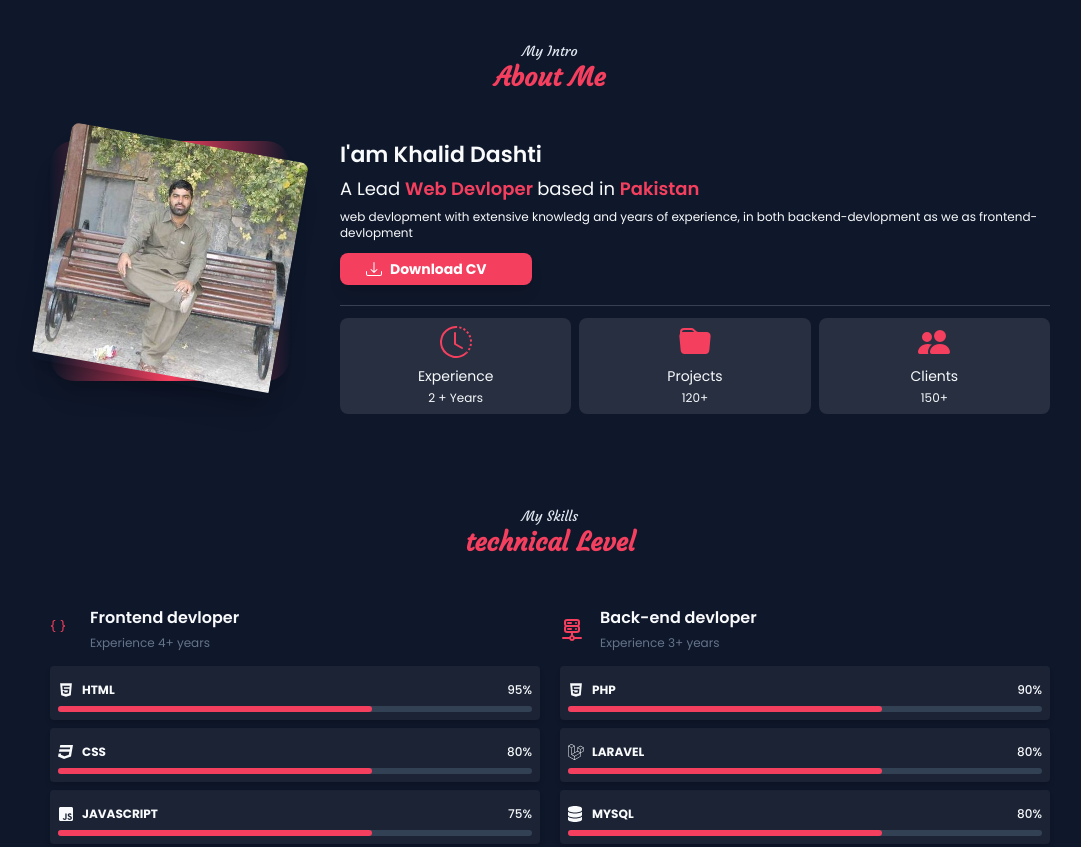
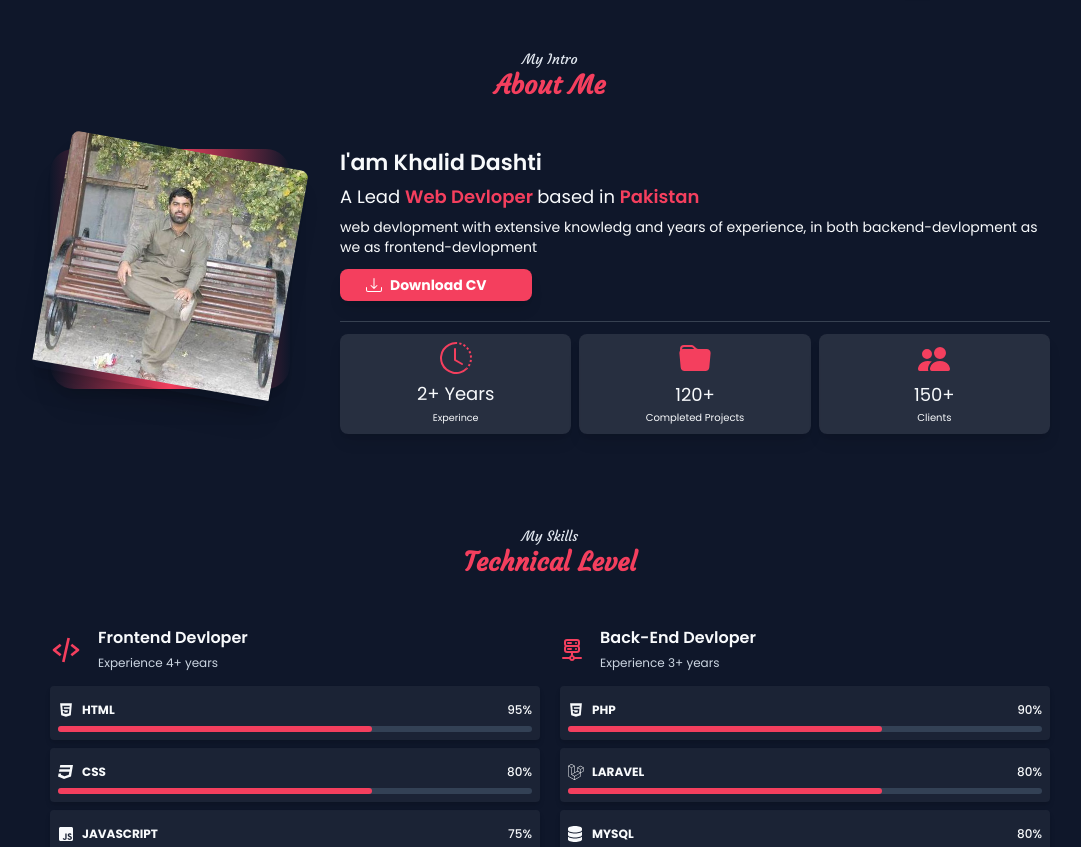
Before and after one commit to talhahjan/portfolio, a website: page index.html in a window 1280 px wide. Shown: the part 263-1110 px from the top of the page, without its empty margins (90-1171 px from the left). Drawn offline with Linux system fonts and the light colour scheme.

Commit message:
home section improved

```diff
--- a/assets/js/custom-script.js
+++ b/assets/js/custom-script.js
@@ -9,8 +9,7 @@ const navBar = document.querySelector("header nav"),
   darkModeQuery = matchMedia("(prefers-color-scheme: dark)"),
   skillsContent = document.getElementsByClassName("skill_content"),
   skillHeader = document.querySelectorAll(".skill_header"),
-  navLinks = document.querySelectorAll(".nav-link");
-console.log(navLinks);
+  navLinks = document.querySelectorAll("#nav-menu li a");
 
 navLinks.forEach((link) => {
   link.addEventListener("click", () => {
--- a/index.html
+++ b/index.html
@@ -41,7 +41,7 @@
               <li class="w-full px-5 md:px-0 md:w-auto">
                 <a
                   href="#home"
-                  class="flex p-2 items-center gap-4 w-full hover:bg-slate-400/10 md:hover:bg-inherit rounded-md border border-transparent hover:border-slate-600/10 md:border-none relative md:after:absolute md:after:left-2/5 md:after:right-2/4 md:after:bottom-1 md:after:h-0.5 md:after:w-0 md:after:hover:w-2/4 md:after:focus:w-2/4 md:after:duration-500 md:after:translate-x-2/4 md:after:translate-y-2/4 md:after:bg-pink-500/50 text-white md:text-inherit hover:text-slate-200 md:hover:text-inherit nav-link"
+                  class="flex p-2 items-center gap-4 w-full hover:bg-slate-400/10 md:hover:bg-inherit rounded-md border border-transparent hover:border-slate-600/10 md:border-none relative md:after:absolute md:after:left-2/5 md:after:right-2/4 md:after:bottom-1 md:after:h-0.5 md:after:w-0 md:after:hover:w-2/4 md:after:focus:w-2/4 md:after:duration-500 md:after:translate-x-2/4 md:after:translate-y-2/4 md:after:bg-pink-500/50 text-white md:text-inherit hover:text-slate-200 md:hover:text-inherit"
                 >
                   <span class="md:hidden inline-block">
                     <svg
@@ -63,7 +63,7 @@
               <li class="w-full px-5 md:px-0 md:w-auto">
                 <a
                   href="#about"
-                  class="flex p-2 items-center gap-4 w-full hover:bg-slate-400/10 md:hover:bg-inherit rounded-md border border-transparent hover:border-slate-600/10 md:border-none relative md:after:absolute md:after:left-2/5 md:after:right-2/4 md:after:bottom-1 md:after:h-0.5 md:after:w-0 md:after:hover:w-2/4 md:after:focus:w-2/4 md:after:duration-500 md:after:translate-x-2/4 md:after:translate-y-2/4 md:after:bg-pink-500/50 text-white md:text-inherit hover:text-slate-200 md:hover:text-inherit nav-link"
+                  class="flex p-2 items-center gap-4 w-full hover:bg-slate-400/10 md:hover:bg-inherit rounded-md border border-transparent hover:border-slate-600/10 md:border-none relative md:after:absolute md:after:left-2/5 md:after:right-2/4 md:after:bottom-1 md:after:h-0.5 md:after:w-0 md:after:hover:w-2/4 md:after:focus:w-2/4 md:after:duration-500 md:after:translate-x-2/4 md:after:translate-y-2/4 md:after:bg-pink-500/50 text-white md:text-inherit hover:text-slate-200 md:hover:text-inherit"
                 >
                   <span class="md:hidden inline-block">
                     <svg
@@ -85,7 +85,7 @@
               <li class="w-full px-5 md:px-0 md:w-auto">
                 <a
                   href="#skills"
-                  class="flex p-2 items-center gap-4 w-full hover:bg-slate-400/10 md:hover:bg-inherit rounded-md border border-transparent hover:border-slate-600/10 md:border-none relative md:after:absolute md:after:left-2/5 md:after:right-2/4 md:after:bottom-1 md:after:h-0.5 md:after:w-0 md:after:hover:w-2/4 md:after:focus:w-2/4 md:after:duration-500 md:after:translate-x-2/4 md:after:translate-y-2/4 md:after:bg-pink-500/50 text-white md:text-inherit hover:text-slate-200 md:hover:text-inherit nav-link"
+                  class="flex p-2 items-center gap-4 w-full hover:bg-slate-400/10 md:hover:bg-inherit rounded-md border border-transparent hover:border-slate-600/10 md:border-none relative md:after:absolute md:after:left-2/5 md:after:right-2/4 md:after:bottom-1 md:after:h-0.5 md:after:w-0 md:after:hover:w-2/4 md:after:focus:w-2/4 md:after:duration-500 md:after:translate-x-2/4 md:after:translate-y-2/4 md:after:bg-pink-500/50 text-white md:text-inherit hover:text-slate-200 md:hover:text-inherit"
                 >
                   <span class="md:hidden inline-block">
                     <svg
@@ -110,7 +110,7 @@
               <li class="w-full px-5 md:px-0 md:w-auto">
                 <a
                   href="#services"
-                  class="flex p-2 items-center gap-4 w-full hover:bg-slate-400/10 md:hover:bg-inherit rounded-md border border-transparent hover:border-slate-600/10 md:border-none relative md:after:absolute md:after:left-2/5 md:after:right-2/4 md:after:bottom-1 md:after:h-0.5 md:after:w-0 md:after:hover:w-2/4 md:after:focus:w-2/4 md:after:duration-500 md:after:translate-x-2/4 md:after:translate-y-2/4 md:after:bg-pink-500/50 text-white md:text-inherit hover:text-slate-200 md:hover:text-inherit nav-link"
+                  class="flex p-2 items-center gap-4 w-full hover:bg-slate-400/10 md:hover:bg-inherit rounded-md border border-transparent hover:border-slate-600/10 md:border-none relative md:after:absolute md:after:left-2/5 md:after:right-2/4 md:after:bottom-1 md:after:h-0.5 md:after:w-0 md:after:hover:w-2/4 md:after:focus:w-2/4 md:after:duration-500 md:after:translate-x-2/4 md:after:translate-y-2/4 md:after:bg-pink-500/50 text-white md:text-inherit hover:text-slate-200 md:hover:text-inherit"
                 >
                   <span class="md:hidden inline-block">
                     <svg
@@ -133,7 +133,7 @@
               <li class="w-full px-5 md:px-0 md:w-auto">
                 <a
                   href="#portfolio"
-                  class="flex p-2 items-center gap-4 w-full hover:bg-slate-400/10 md:hover:bg-inherit rounded-md border border-transparent hover:border-slate-600/10 md:border-none relative md:after:absolute md:after:left-2/5 md:after:right-2/4 md:after:bottom-1 md:after:h-0.5 md:after:w-0 md:after:hover:w-2/4 md:after:focus:w-2/4 md:after:duration-500 md:after:translate-x-2/4 md:after:translate-y-2/4 md:after:bg-pink-500/50 text-white md:text-inherit hover:text-slate-200 md:hover:text-inherit nav-link"
+                  class="flex p-2 items-center gap-4 w-full hover:bg-slate-400/10 md:hover:bg-inherit rounded-md border border-transparent hover:border-slate-600/10 md:border-none relative md:after:absolute md:after:left-2/5 md:after:right-2/4 md:after:bottom-1 md:after:h-0.5 md:after:w-0 md:after:hover:w-2/4 md:after:focus:w-2/4 md:after:duration-500 md:after:translate-x-2/4 md:after:translate-y-2/4 md:after:bg-pink-500/50 text-white md:text-inherit hover:text-slate-200 md:hover:text-inherit"
                 >
                   <span class="md:hidden inline-block">
                     <svg
@@ -157,7 +157,7 @@
               <li class="w-full px-5 md:px-0 md:w-auto">
                 <a
                   href="#contact-us"
-                  class="flex p-2 items-center gap-4 w-full hover:bg-slate-400/10 md:hover:bg-inherit rounded-md border border-transparent hover:border-slate-600/10 md:border-none relative md:after:absolute md:after:left-2/5 md:after:right-2/4 md:after:bottom-1 md:after:h-0.5 md:after:w-0 md:after:hover:w-2/4 md:after:focus:w-2/4 md:after:duration-500 md:after:translate-x-2/4 md:after:translate-y-2/4 md:after:bg-pink-500/50 text-white md:text-inherit hover:text-slate-200 md:hover:text-inherit nav-link"
+                  class="flex p-2 items-center gap-4 w-full hover:bg-slate-400/10 md:hover:bg-inherit rounded-md border border-transparent hover:border-slate-600/10 md:border-none relative md:after:absolute md:after:left-2/5 md:after:right-2/4 md:after:bottom-1 md:after:h-0.5 md:after:w-0 md:after:hover:w-2/4 md:after:focus:w-2/4 md:after:duration-500 md:after:translate-x-2/4 md:after:translate-y-2/4 md:after:bg-pink-500/50 text-white md:text-inherit hover:text-slate-200 md:hover:text-inherit"
                 >
                   <span class="md:hidden inline-block">
                     <svg
@@ -305,7 +305,7 @@
       <main>
         <!-- ======================= main content area starts ===============  -->
 
-        <section id="home" class="pt-12 px-3">
+        <section id="home" class="pt-14 px-3">
           <div
             class="grid grid-cols-1 grid-rows-2 md:grid-rows-1 md:grid-cols-[max-content_1fr_max-content] justify-center items-center gap-x-5 relative"
           >
@@ -433,7 +433,7 @@
                 >based in
                 <span class="text-rose-500 font-semibold">Pakistan</span>
               </h4>
-              <p class="about_description text-sm">
+              <p class="about_description text-base">
                 web devlopment with extensive knowledg and years of experience,
                 in both backend-devlopment as we as frontend-devlopment
               </p>
@@ -448,7 +448,7 @@
               <hr class="h-px my-2 bg-gray-200 border-0 dark:bg-gray-700" />
 
               <div
-                class="about_info grid grid-cols-[repeat(auto-fit,minmax(100px,1fr))] justify-center md:justify-start gap-x-2 mb-1 [&>div]:bg-white [&>div]:dark:bg-white/10 [&>div]:rounded-lg text-sm"
+                class="about_info grid grid-cols-[repeat(auto-fit,minmax(100px,1fr))] justify-center md:justify-start gap-x-2 mb-1 [&>div]:bg-white [&>div]:dark:bg-white/10 [&>div]:rounded-lg [&>div]:shadow-lg text-sm"
               >
                 <div
                   class="about_box flex flex-col justify-center items-center py-2 px-2"
@@ -458,8 +458,8 @@
                   <path d="M8 1a7 7 0 1 0 4.95 11.95l.707.707A8.001 8.001 0 1 1 8 0v1z"/>
                   <path d="M7.5 3a.5.5 0 0 1 .5.5v5.21l3.248 1.856a.5.5 0 0 1-.496.868l-3.5-2A.5.5 0 0 1 7 9V3.5a.5.5 0 0 1 .5-.5z"/>
                 </svg>
-                  <h3 class="about_title text-base mb-1">Experience</h3>
-                  <small class="about_subtitle text-sm">2 + Years</small>
+                  <h1 class="about_title text-lg mb-1">2+ Years</h1>
+                  <small class="about_subtitle text-xm">Experince</small>
 
                 </div>
                 <div
@@ -468,8 +468,8 @@
                 <svg xmlns="http://www.w3.org/2000/svg" width="32" height="32" fill="currentColor" class="bi bi-folder-fill text-rose-500 mb-2" viewBox="0 0 16 16">
                   <path d="M9.828 3h3.982a2 2 0 0 1 1.992 2.181l-.637 7A2 2 0 0 1 13.174 14H2.825a2 2 0 0 1-1.991-1.819l-.637-7a1.99 1.99 0 0 1 .342-1.31L.5 3a2 2 0 0 1 2-2h3.672a2 2 0 0 1 1.414.586l.828.828A2 2 0 0 0 9.828 3zm-8.322.12C1.72 3.042 1.95 3 2.19 3h5.396l-.707-.707A1 1 0 0 0 6.172 2H2.5a1 1 0 0 0-1 .981l.006.139z"/>
                 </svg>
-                  <h3 class="about_title text-base mb-1">Projects</h3>
-                  <small class="about_subtitle text-sm">120+</small>
+                  <h1 class="about_title text-lg mb-1">120+</h1>
+                  <small class="about_subtitle text-xs whitespace-nowrap">Completed Projects</small>
                 </div>
                 <div
                   class="about_box flex flex-col justify-center items-center py-2 px-2"
@@ -477,8 +477,8 @@
                 <svg xmlns="http://www.w3.org/2000/svg" width="32" height="32" fill="currentColor" class="bi bi-people-fill text-rose-500 mb-2" viewBox="0 0 16 16">
                   <path d="M7 14s-1 0-1-1 1-4 5-4 5 3 5 4-1 1-1 1H7Zm4-6a3 3 0 1 0 0-6 3 3 0 0 0 0 6Zm-5.784 6A2.238 2.238 0 0 1 5 13c0-1.355.68-2.75 1.936-3.72A6.325 6.325 0 0 0 5 9c-4 0-5 3-5 4s1 1 1 1h4.216ZM4.5 8a2.5 2.5 0 1 0 0-5 2.5 2.5 0 0 0 0 5Z"/>
                 </svg>
-                  <h3 class="about_title text-base mb-1">Clients</h3>
-                  <small class="about_subtitle text-sm">150+</small>
+                  <h1 class="about_title text-lg mb-1">150+</h1>
+                  <small class="about_subtitle text-xs">Clients</small>
                 </div>
               </div>
 
@@ -490,7 +490,7 @@
         <section id="skills" class="section pt-14 pb-8 px-3">
           <h2
             data-heading="My Skills"
-            class="before:content-[attr(data-heading)] before:block before:font-medium before:text-base before:text-slate-700 dark:before:text-slate-200 section_title text-center text-2xl mb-12 font-bold font-Courgette text-rose-500 dark:text-rose-500"
+            class="before:content-[attr(data-heading)] before:block before:font-medium before:text-base before:text-slate-700 dark:before:text-slate-200 section_title text-center text-2xl mb-12 font-bold font-Courgette text-rose-500 dark:text-rose-500 capitalize"
           >
             technical Level
           </h2>
@@ -501,19 +501,13 @@
             <!-- front-end skills -->
             <div class="skill grid grid-flow-row gap-y-2">
               <div class="skill_header flex items-center mb-1">
-                <svg
-                  xmlns="http://www.w3.org/2000/svg"
-                  width="24"
-                  height="24"
-                  fill="currentColor"
-                  class="bi bi-braces text-rose-500 mr-4 skills_icon"
-                  viewBox="0 0 24 24"
-                >
-                <path d="M2.114 8.063V7.9c1.005-.102 1.497-.615 1.497-1.6V4.503c0-1.094.39-1.538 1.354-1.538h.273V2h-.376C3.25 2 2.49 2.759 2.49 4.352v1.524c0 1.094-.376 1.456-1.49 1.456v1.299c1.114 0 1.49.362 1.49 1.456v1.524c0 1.593.759 2.352 2.372 2.352h.376v-.964h-.273c-.964 0-1.354-.444-1.354-1.538V9.663c0-.984-.492-1.497-1.497-1.6zM13.886 7.9v.163c-1.005.103-1.497.616-1.497 1.6v1.798c0 1.094-.39 1.538-1.354 1.538h-.273v.964h.376c1.613 0 2.372-.759 2.372-2.352v-1.524c0-1.094.376-1.456 1.49-1.456V7.332c-1.114 0-1.49-.362-1.49-1.456V4.352C13.51 2.759 12.75 2 11.138 2h-.376v.964h.273c.964 0 1.354.444 1.354 1.538V6.3c0 .984.492 1.497 1.497 1.6z"/>
+                <svg xmlns="http://www.w3.org/2000/svg" width="32" height="32" viewBox="0 0 24 24" fill="currentColor" class="text-rose-500 mr-4">
+                  <path d="m7.375 16.781 1.25-1.562L4.601 12l4.024-3.219-1.25-1.562-5 4a1 1 0 0 0 0 1.562l5 4zm9.25-9.562-1.25 1.562L19.399 12l-4.024 3.219 1.25 1.562 5-4a1 1 0 0 0 0-1.562l-5-4zm-1.649-4.003-4 18-1.953-.434 4-18z">
+                </path>
                 </svg>
                 <div>
-                  <h1 class="skills_titles font-semibold">Frontend devloper</h1>
-                  <span class="skills_subtitle text-sm text-slate-500"
+                  <h1 class="skills_titles font-semibold capitalize">Frontend devloper</h1>
+                  <span class="skills_subtitle text-sm text-slate-700 dark:text-slate-300"
                     >Experience 4+ years</span
                   >
                 </div>
@@ -659,8 +653,8 @@
 
                 </svg>
                 <div>
-                  <h1 class="skills_titles font-semibold">Back-end devloper</h1>
-                  <span class="skills_subtitle text-sm text-slate-500"
+                  <h1 class="skills_titles font-semibold capitalize">Back-end devloper</h1>
+                  <span class="skills_subtitle text-sm text-slate-700 dark:text-slate-300"
                     >Experience 3+ years</span
                   >
                 </div>
@@ -795,7 +789,7 @@
         <section id="services" class="section pt-12 pb-8 px-3">
           <h2
             data-heading="Services"
-            class="before:content-[attr(data-heading)] before:block before:font-medium before:text-base before:text-slate-700 dark:before:text-slate-200 section_title text-center text-2xl mb-12 font-bold font-Courgette text-rose-500 dark:text-rose-500"
+            class="before:content-[attr(data-heading)] before:block before:font-medium before:text-base before:text-slate-700 dark:before:text-slate-200 section_title text-center text-2xl mb-12 font-bold font-Courgette text-rose-500 dark:text-rose-500 capitalize"
           >
             Services i provide
           </h2>
@@ -811,7 +805,7 @@
             </svg>
               <h2>Web Design</h2>
               <p>
-weather you are running bussines instituion like school college hospital or you are blogger youtuber gamer  ,i will design responsive secure seo friendly web app for you
+            weather you are running bussines instituion like school college hospital or you are blogger youtuber gamer  ,i will design responsive secure seo friendly web app for you
               </p>
               <a href="#" class="text-sm mt-5 block">Learn more</a>
             </div>
@@ -849,12 +843,12 @@ to grow your bussines you must run digi advertisement
         <section id="portfolio" class="section pt-12 pb-8 px-3">
           <h2
             data-heading="portfolio"
-            class="before:content-[attr(data-heading)] before:block before:font-medium before:text-base before:text-slate-700 dark:before:text-slate-200 section_title text-center text-2xl mb-12 font-bold font-Courgette text-rose-500 dark:text-rose-500"
+            class="before:content-[attr(data-heading)] before:block before:font-medium before:text-base before:text-slate-700 dark:before:text-slate-200 section_title text-center text-2xl mb-12 font-bold font-Courgette text-rose-500 dark:text-rose-500 capitalize"
           >
             My Work
           </h2>
 
-          <div class="portfolio_container grid grid-cols-[repeat(auto-fit,minmax(250px,1fr))] gap-10">
+          <div class="portfolio_container grid grid-cols-[repeat(auto-fit,minmax(200px,1fr))] gap-5">
 
             <div
             class="relative block bg-white dark:bg-white/5 rounded-lg shadow-lg"
@@ -990,7 +984,7 @@ to grow your bussines you must run digi advertisement
         <section id="contact-us" class="section pt-12 pb-8 px-3 h-[500px]">
           <h2
             data-heading="Contact"
-            class="before:content-[attr(data-heading)] before:block before:font-medium before:text-base before:text-slate-700 dark:before:text-slate-200 section_title text-center text-2xl mb-12 font-bold font-Courgette text-rose-500 dark:text-rose-500"
+            class="before:content-[attr(data-heading)] before:block before:font-medium before:text-base before:text-slate-700 dark:before:text-slate-200 section_title text-center text-2xl mb-12 font-bold font-Courgette text-rose-500 dark:text-rose-500 capitalize"
           >
             Get In Touch
           </h2>
```
Also changed, not shown: assets/css/style.css.
